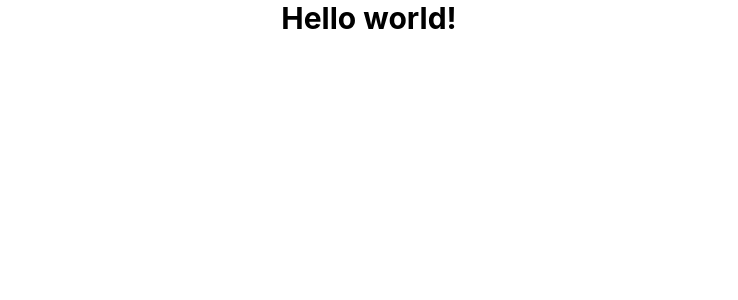
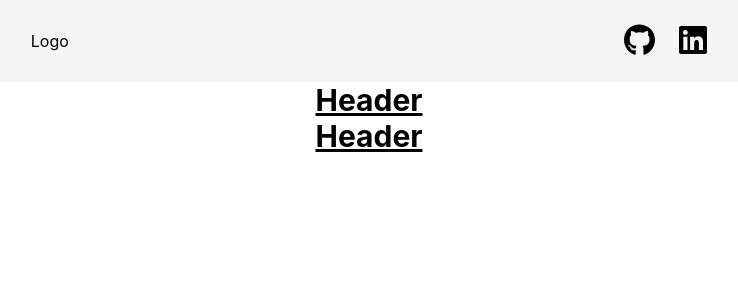
Before and after one commit to bencostas/bencostas.github.io, a React (Create React App) app: page / in a window 1280 px wide. Shown: the top 300 px of the page, without its empty margins (271-1009 px from the left). Built offline with nearby package versions, Linux system fonts and the light colour scheme.

Commit message:
added header

```diff
--- a/package.json
+++ b/package.json
@@ -4,6 +4,10 @@
   "private": true,
   "homepage": "https://bencostas.github.io",
   "dependencies": {
+    "@fortawesome/fontawesome-svg-core": "^6.1.0",
+    "@fortawesome/free-brands-svg-icons": "^6.1.0",
+    "@fortawesome/free-solid-svg-icons": "^6.1.0",
+    "@fortawesome/react-fontawesome": "^0.1.18",
     "@testing-library/jest-dom": "^5.16.2",
     "@testing-library/react": "^12.1.4",
     "@testing-library/user-event": "^13.5.0",
--- a/src/App.js
+++ b/src/App.js
@@ -1,11 +1,15 @@
 import './App.css';
+import Header from './Components/Header.tsx';
+import MainBody from './Components/MainBody.tsx';
+import Gallery from './Components/Gallery.tsx';
+import React from 'react';
 
 function App() {
   return (
     <div className="App">
-      <h1 className="text-3xl font-bold">
-      Hello world!
-    </h1>
+      <Header/>
+      <MainBody/>
+      <Gallery/>
     </div>
   );
 }
--- /dev/null
+++ b/src/Components/Gallery.tsx
@@ -0,0 +1,11 @@
+import React from "react";
+
+function Gallery() {
+    return (
+        <div className="text-3xl font-bold underline">
+            Header
+        </div>
+    );
+}
+
+export default Gallery;
--- /dev/null
+++ b/src/Components/Header.tsx
@@ -0,0 +1,28 @@
+import React from 'react';
+import {FontAwesomeIcon} from '@fortawesome/react-fontawesome';
+import { faGithub, faLinkedin } from '@fortawesome/free-brands-svg-icons';
+import './Header.css';
+
+function Header() {
+    return (
+        <ul className="flex items-center justify-around flex-wrap bg-neutral-100 p-6">
+            <li>
+            Logo
+            </li>
+            <ul className="flex items-center justify-items-center gap-x-6">
+            <li>
+                <a href="https://github.com/bencostas">
+                <FontAwesomeIcon icon={faGithub} size='2x'/>
+                </a>
+            </li>
+            <li>
+                <a href="https://linkedin.com/in/bencostas">
+                <FontAwesomeIcon icon={faLinkedin} size='2x'/>
+                </a>
+            </li>
+            </ul>
+        </ul>
+    );
+}
+
+export default Header;
--- /dev/null
+++ b/src/Components/MainBody.tsx
@@ -0,0 +1,11 @@
+import React from "react";
+
+function MainBody() {
+    return (
+        <div className="text-3xl font-bold underline">
+            Header
+        </div>
+    );
+}
+
+export default MainBody;
```
Also changed, not shown: src/Components/Header.css (added), 1 other file (tests, documents, lock files or other folders).
